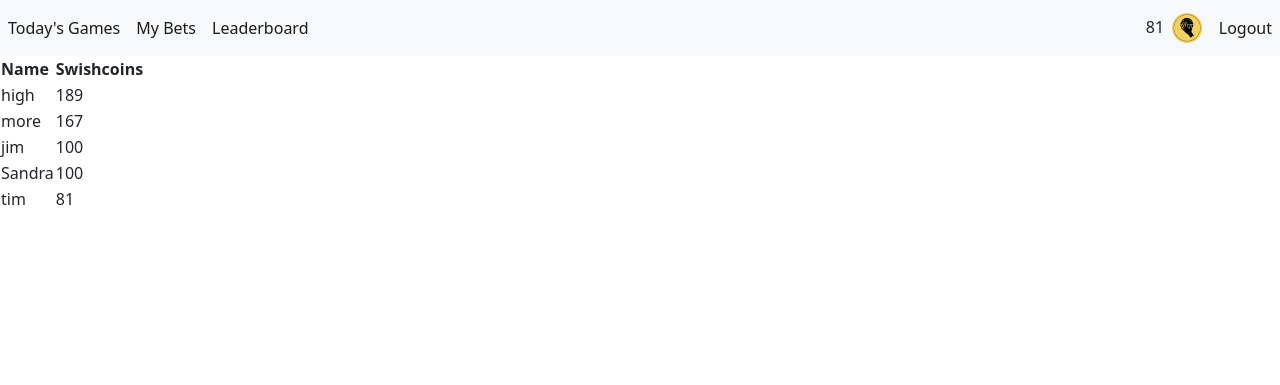
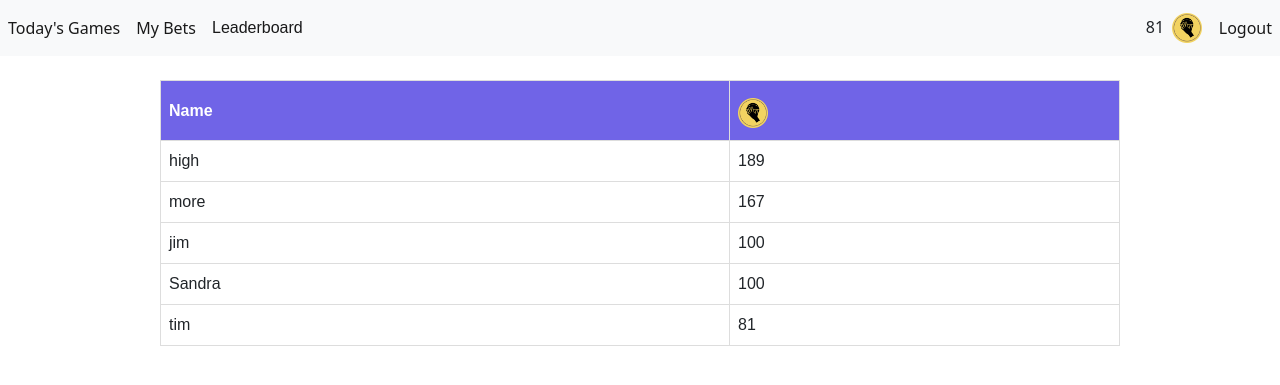
Before and after one commit to aniqp/NBA-Betting-App, a Flask app: page /leaderboard in a window 1280 px wide. Shown: the top 385 px of the page. Run offline with Flask 2, Linux system fonts and the light colour scheme; a user stored in the database is signed in; data comes from the database, SQL or seed files in the repository; both versions use the stored data as it was after the commit.

Commit message:
leaderboard front end

```diff
--- a/app/functions/get_top_five_users.py
+++ b/app/functions/get_top_five_users.py
@@ -4,3 +4,39 @@ def get_top_five_users(user_list):
         return sorted_list[:len(user_list)]
     else:
         return sorted_list[:5]
+
+
+def merge_sort_coins(arr):
+    # print(arr[2].swishcoins)
+
+    if len(arr) > 1:
+        left_arr = arr[:len(arr)//2]
+        right_arr = arr[len(arr)//2:]
+
+        # recursion
+        merge_sort_coins(left_arr)
+        merge_sort_coins(right_arr)
+
+        # merge
+        i = 0
+        j = 0
+        k = 0
+        while i < len(left_arr) and j < len(right_arr):
+
+            print(i)
+            if left_arr[i].swishcoins < right_arr[j].swishcoins:
+                arr[k] = left_arr[i]
+                i += 1
+            else:
+                arr[k] = right_arr[j]
+            k += 1
+
+        while i < len(left_arr):
+            arr[k] = left_arr[i]
+            i += 1
+            k += 1
+
+        while j < len(right_arr):
+            arr[k] = right_arr[j]
+            j += 1
+            k += 1
--- /dev/null
+++ b/app/static/css/leaderboard.css
@@ -0,0 +1,21 @@
+#leaderboard {
+    font-family: Arial, Helvetica, sans-serif;
+    border-collapse: collapse;
+    width: 75%;
+    margin-left: auto;
+    margin-right: auto;
+}
+
+#leaderboard td,
+#leaderboard th {
+    border: 1px solid #ddd;
+    padding: 8px;
+}
+
+#leaderboard th {
+    padding-top: 12px;
+    padding-bottom: 12px;
+    text-align: left;
+    background-color: #7064E7;
+    color: white;
+}
--- a/app/templates/leaderboard.html
+++ b/app/templates/leaderboard.html
@@ -3,10 +3,13 @@
 {% block title %} Leaderboard {% endblock %}
 
 {% block main %}
+<link rel="stylesheet" href="{{ url_for('static', filename='css/leaderboard.css') }}">
+
+<br>
 <table id="leaderboard">
     <tr>
         <th>Name</th>
-        <th>Swishcoins</th>
+        <th><img style="max-width: 35px; max-height: 35px; padding-top: 5px" src="{{ url_for('static', filename='img/CourtsideBets_logo.png') }}"></th>
     </tr>
     {% for i in range(users|length) %}
     <tr>
--- a/app/templates/main/base.html
+++ b/app/templates/main/base.html
@@ -26,9 +26,9 @@
         <div class="collapse navbar-collapse" id="navbar">
             <div class="navbar-nav">
                 {% if user.is_authenticated %}
-                <a class="nav-link active" id="today_games" href="/">Today's Games</a>
-                <a class="nav-link active" id="my_bets" href="/my-bets">My Bets</a>
-                <a class="nav-link active" id="leaderboard" href="/leaderboard">Leaderboard</a>
+                <a class="nav-link active" style="white-space: nowrap;" id="today_games" href="/">Today's Games</a>
+                <a class="nav-link active" style="white-space: nowrap;" id="my_bets" href="/my-bets">My Bets</a>
+                <a class="nav-link active" style="white-space: nowrap;" id="leaderboard" href="/leaderboard">Leaderboard</a>
                 {% else %}
                 <a class="nav-link active" id="login" href="/login">Login</a>
                 <a class="nav-link active" id="sign_up" href="/sign-up">Sign Up</a>
--- a/app/views.py
+++ b/app/views.py
@@ -1,5 +1,5 @@
 from app import app
-from app.functions.get_top_five_users import get_top_five_users
+from app.functions.get_top_five_users import get_top_five_users, merge_sort_coins
 from . import db
 from flask import render_template, request, flash, redirect, url_for, jsonify
 from flask_login import login_user, logout_user, login_required, current_user
```
Also changed, not shown: app/database.db.
